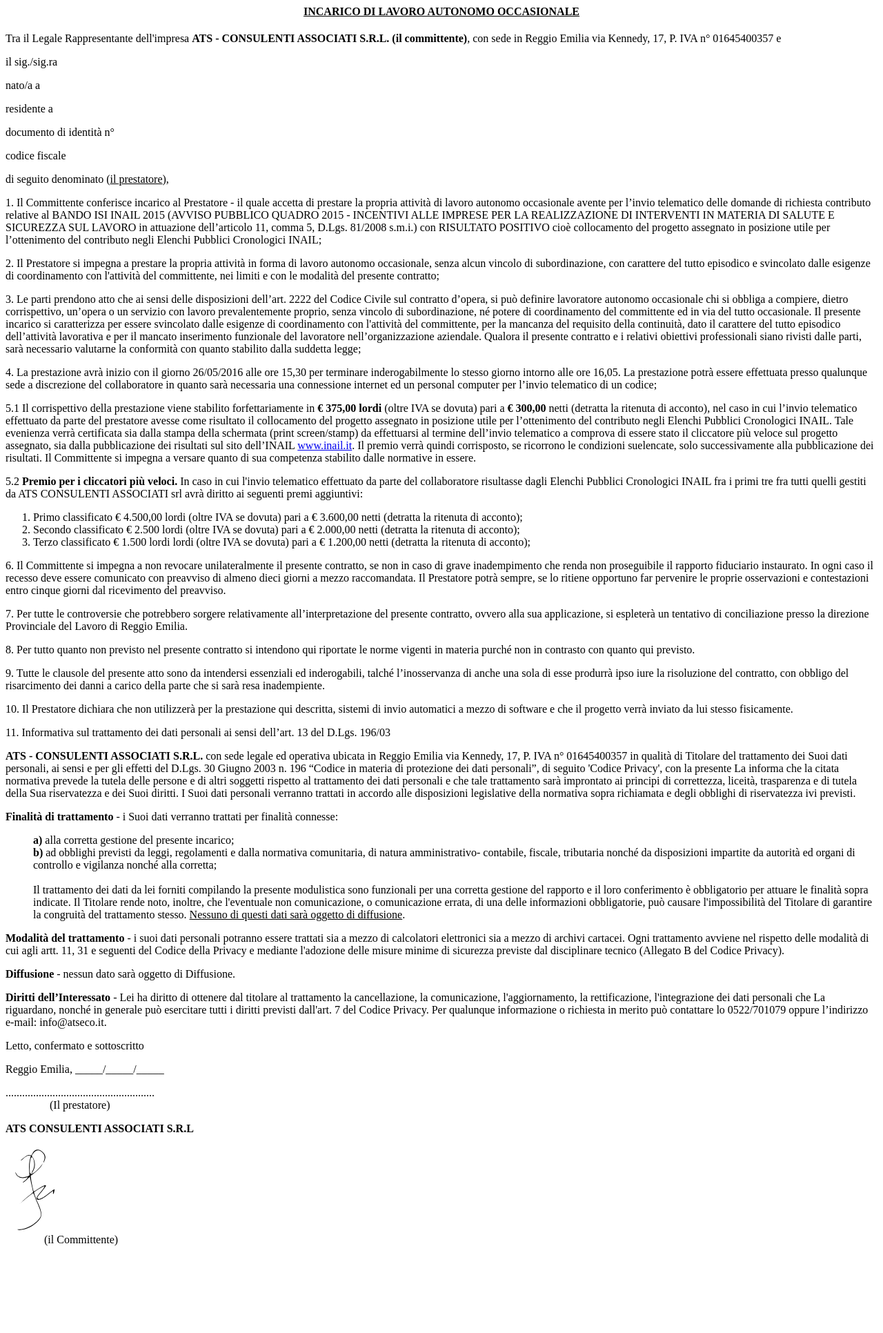
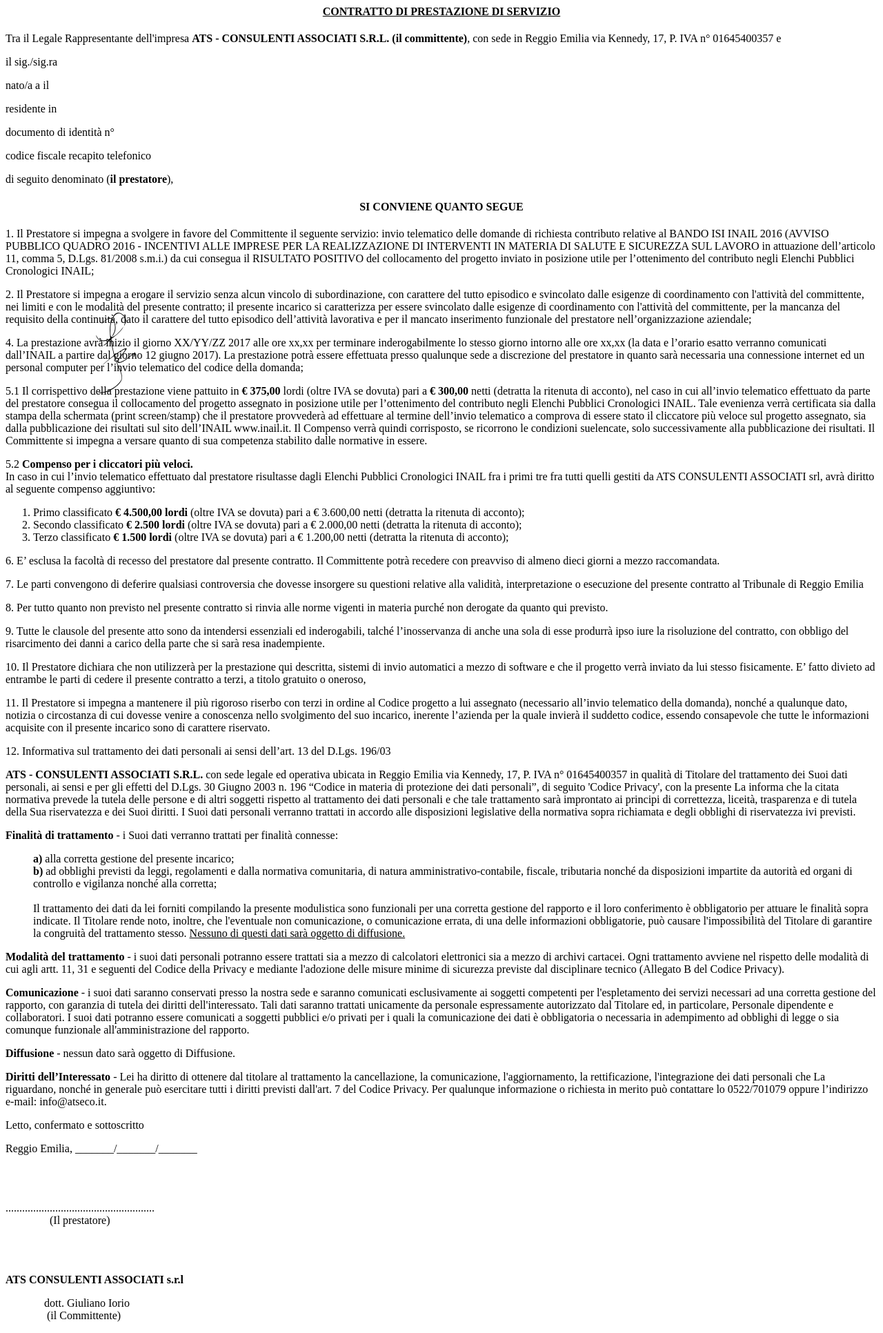
Before and after one commit to dreamorosi/clickday, a PHP site: page /database/application/views/pdf_contract.php in a window 1280 px wide. Shown: the whole page at 69% size. Before the commit the page ends 1806 px from the top, so only its background shows below. Run offline with PHP 8.4, Linux system fonts and the light colour scheme; the template is opened without the code that fills it, so the values that code supplies are empty.

Commit message:
Updated new contract.

```diff
--- a/application/views/pdf_contract.php
+++ b/application/views/pdf_contract.php
@@ -5,46 +5,52 @@
     <title></title>
 </head>
 <body>
-    <h4 style='text-align:center; text-decoration: underline'>INCARICO DI LAVORO AUTONOMO OCCASIONALE</h4>
+<h4 style='text-align:center; text-decoration: underline'>CONTRATTO DI PRESTAZIONE DI SERVIZIO</h4>
 <p>Tra il Legale Rappresentante dell'impresa <b>ATS - CONSULENTI ASSOCIATI S.R.L. (il committente)</b>, con sede in Reggio Emilia via Kennedy, 17, P. IVA n° 01645400357 e</p>
 <p>il sig./sig.ra <? echo $user['name'] .' '. $user['surname']; ?></p>
-    <p>nato/a a <? echo $user['loc']; ?><p>
-    <p>residente a <? echo $user['address'].' '.$user['cap'].' '.$user['prov'] ?></p>
+<p>nato/a a <? echo $user['loc']; ?> il <? echo $user['dateBirth'] ?></p>
+<p>residente in <? echo $user['address'].' '.$user['cap'].' '.$user['prov'] ?></p>
 <p>documento di identità n° <? echo $user['cf']; ?></p>
-    <p>codice fiscale <? echo $user['cf']; ?></p>
-    <p>di seguito denominato (<u>il prestatore</u>),</p>
-    <p>1. Il Committente conferisce incarico al Prestatore - il quale accetta di prestare la propria attività di lavoro autonomo occasionale avente per l’invio telematico delle domande di richiesta contributo relative al BANDO ISI INAIL 2015 (AVVISO PUBBLICO QUADRO 2015 - INCENTIVI ALLE IMPRESE PER LA REALIZZAZIONE DI INTERVENTI IN MATERIA DI SALUTE E SICUREZZA SUL LAVORO in attuazione dell’articolo 11, comma 5, D.Lgs. 81/2008 s.m.i.) con RISULTATO POSITIVO cioè collocamento del progetto assegnato in posizione utile per l’ottenimento del contributo negli Elenchi Pubblici Cronologici INAIL;</p>
-    <p>2. Il Prestatore si impegna a prestare la propria attività in forma di lavoro autonomo occasionale, senza alcun vincolo di subordinazione, con carattere del tutto episodico e svincolato dalle esigenze di coordinamento con l'attività del committente, nei limiti e con le modalità del presente contratto;</p>
-    <p>3. Le parti prendono atto che ai sensi delle disposizioni dell’art. 2222 del Codice Civile sul contratto d’opera, si può definire lavoratore autonomo occasionale chi si obbliga a compiere, dietro corrispettivo, un’opera o un servizio con lavoro prevalentemente proprio, senza vincolo di subordinazione, né potere di coordinamento del committente ed in via del tutto occasionale. Il presente incarico si caratterizza per essere svincolato dalle esigenze di coordinamento con l'attività del committente, per la mancanza del requisito della continuità, dato il carattere del tutto episodico dell’attività lavorativa e per il mancato inserimento funzionale del lavoratore nell’organizzazione aziendale. Qualora il presente contratto e i relativi obiettivi professionali siano rivisti dalle parti, sarà necessario valutarne la conformità con quanto stabilito dalla suddetta legge;</p>
-    <p>4. La prestazione avrà inizio con il giorno 26/05/2016 alle ore 15,30 per terminare inderogabilmente lo stesso giorno intorno alle ore 16,05. La prestazione potrà essere effettuata presso qualunque sede a discrezione del collaboratore in quanto sarà necessaria una connessione internet ed un personal computer per l’invio telematico di un codice;</p>
-    <p>5.1 Il corrispettivo della prestazione viene stabilito forfettariamente in <b>€ 375,00 lordi</b> (oltre IVA se dovuta) pari a <b>€ 300,00</b> netti (detratta la ritenuta di acconto), nel caso in cui l’invio telematico effettuato da parte del prestatore avesse come risultato il collocamento del progetto assegnato in posizione utile per l’ottenimento del contributo negli Elenchi Pubblici Cronologici INAIL. Tale evenienza verrà certificata sia dalla stampa della schermata (print screen/stamp) da effettuarsi al termine dell’invio telematico a comprova di essere stato il cliccatore più veloce sul progetto assegnato, sia dalla pubblicazione dei risultati sul sito dell’INAIL <a href='www.inail.it'>www.inail.it</a>. Il premio verrà quindi corrisposto, se ricorrono le condizioni suelencate, solo successivamente alla pubblicazione dei risultati. Il Committente si impegna a versare quanto di sua competenza stabilito dalle normative in essere.</p>
-    <p>5.2 <b>Premio per i cliccatori più veloci.</b> In caso in cui l'invio telematico effettuato da parte del collaboratore risultasse dagli Elenchi Pubblici Cronologici INAIL fra i primi tre fra tutti quelli gestiti da ATS CONSULENTI ASSOCIATI srl avrà diritto ai seguenti premi aggiuntivi:
+<p>codice fiscale <? echo $user['cf']; ?> recapito telefonico <? echo $user['phone'] ?></p>
+<p>di seguito denominato (<b>il prestatore</b>),</p>
+<h4 style='text-align:center'>SI CONVIENE QUANTO SEGUE</h4>
+<p>1. Il Prestatore si impegna a svolgere in favore del Committente il seguente servizio: invio telematico delle domande di richiesta contributo relative al BANDO ISI INAIL 2016 (AVVISO PUBBLICO QUADRO 2016 - INCENTIVI ALLE IMPRESE PER LA REALIZZAZIONE DI INTERVENTI IN MATERIA DI SALUTE E SICUREZZA SUL LAVORO in attuazione dell’articolo 11, comma 5, D.Lgs. 81/2008 s.m.i.) da cui consegua il RISULTATO POSITIVO del collocamento del progetto inviato in posizione utile per l’ottenimento del contributo negli Elenchi Pubblici Cronologici INAIL; </p>
+<p>2. Il Prestatore si impegna a erogare il servizio senza alcun vincolo di subordinazione, con carattere del tutto episodico e svincolato dalle esigenze di coordinamento con l'attività del committente, nei limiti e con le modalità del presente contratto; il presente incarico si caratterizza per essere svincolato dalle esigenze di coordinamento con l'attività del committente, per la mancanza del requisito della continuità, dato il carattere del tutto episodico dell’attività lavorativa e per il mancato inserimento funzionale del prestatore nell’organizzazione aziendale; </p>
+<p>4. La prestazione avrà inizio il giorno XX/YY/ZZ 2017 alle ore xx,xx per terminare inderogabilmente lo stesso giorno intorno alle ore xx,xx (la data e l’orario esatto verranno comunicati dall’INAIL a partire dal giorno 12 giugno 2017). La prestazione potrà essere effettuata presso qualunque sede a discrezione del prestatore in quanto sarà necessaria una connessione internet ed un personal computer per l’invio telematico del codice della domanda; </p>
+<p>5.1 Il corrispettivo della prestazione viene pattuito in <b>€ 375,00</b> lordi (oltre IVA se dovuta) pari a <b>€ 300,00</b> netti (detratta la ritenuta di acconto), nel caso in cui all’invio telematico effettuato da parte del prestatore consegua il collocamento del progetto assegnato in posizione utile per l’ottenimento del contributo negli Elenchi Pubblici Cronologici INAIL. Tale evenienza verrà certificata sia dalla stampa della schermata (print screen/stamp) che il prestatore provvederà ad effettuare al termine dell’invio telematico a comprova di essere stato il cliccatore più veloce sul progetto assegnato, sia dalla pubblicazione dei risultati sul sito dell’INAIL www.inail.it. Il Compenso verrà quindi corrisposto, se ricorrono le condizioni suelencate, solo successivamente alla pubblicazione dei risultati. Il Committente si impegna a versare quanto di sua competenza stabilito dalle normative in essere. </p>
+<p>5.2 <b>Compenso per i cliccatori più veloci.</b><br>
+    In caso in cui l’invio telematico effettuato dal prestatore risultasse dagli Elenchi Pubblici Cronologici INAIL fra i primi tre fra tutti quelli gestiti da ATS CONSULENTI ASSOCIATI srl, avrà diritto al seguente compenso aggiuntivo:
 <ol>
-        <li>Primo classificato € 4.500,00 lordi (oltre IVA se dovuta) pari a € 3.600,00 netti (detratta la ritenuta di acconto);</li>
-        <li>Secondo classificato € 2.500 lordi (oltre IVA se dovuta) pari a € 2.000,00 netti (detratta la ritenuta di acconto);</li>
-        <li>Terzo classificato € 1.500 lordi lordi (oltre IVA se dovuta) pari a € 1.200,00 netti (detratta la ritenuta di acconto);</li>
-    </ol></p>
-    <p>6. Il Committente si impegna a non revocare unilateralmente il presente contratto, se non in caso di grave inadempimento che renda non proseguibile il rapporto fiduciario instaurato. In ogni caso il recesso deve essere comunicato con preavviso di almeno dieci giorni a mezzo raccomandata. Il Prestatore potrà sempre, se lo ritiene opportuno far pervenire le proprie osservazioni e contestazioni entro cinque giorni dal ricevimento del preavviso.</p>
-    <p>7. Per tutte le controversie che potrebbero sorgere relativamente all’interpretazione del presente contratto, ovvero alla sua applicazione, si espleterà un tentativo di conciliazione presso la direzione Provinciale del Lavoro di Reggio Emilia.</p>
-    <p>8. Per tutto quanto non previsto nel presente contratto si intendono qui riportate le norme vigenti in materia purché non in contrasto con quanto qui previsto.</p>
-    <p>9. Tutte le clausole del presente atto sono da intendersi essenziali ed inderogabili, talché l’inosservanza di anche una sola di esse produrrà ipso iure la risoluzione del contratto, con obbligo del risarcimento dei danni a carico della parte che si sarà resa inadempiente.</p>
-    <p>10. Il Prestatore dichiara che non utilizzerà per la prestazione qui descritta, sistemi di invio automatici a mezzo di software e che il progetto verrà inviato da lui stesso fisicamente.</p>
-    <p>11. Informativa sul trattamento dei dati personali ai sensi dell’art. 13 del D.Lgs. 196/03</p>
-    <p><b>ATS - CONSULENTI ASSOCIATI S.R.L.</b> con sede legale ed operativa ubicata in Reggio Emilia via Kennedy, 17, P. IVA n° 01645400357 in qualità di Titolare del trattamento dei Suoi dati personali, ai sensi e per gli effetti del D.Lgs. 30 Giugno 2003 n. 196 “Codice in materia di protezione dei dati personali”, di seguito 'Codice Privacy', con la presente La informa che la citata normativa prevede la tutela delle persone e di altri soggetti rispetto al trattamento dei dati personali e che tale trattamento sarà improntato ai principi di correttezza, liceità, trasparenza e di tutela della Sua riservatezza e dei Suoi diritti. I Suoi dati personali verranno trattati in accordo alle disposizioni legislative della normativa sopra richiamata e degli obblighi di riservatezza ivi previsti.</p>
+    <li>Primo classificato <b>€ 4.500,00 lordi</b> (oltre IVA se dovuta) pari a € 3.600,00 netti (detratta la ritenuta di acconto);</li>
+    <li>Secondo classificato <b>€ 2.500 lordi</b> (oltre IVA se dovuta) pari a € 2.000,00 netti (detratta la ritenuta di acconto);</li>
+    <li>Terzo classificato <b>€ 1.500 lordi</b> (oltre IVA se dovuta) pari a € 1.200,00 netti (detratta la ritenuta di acconto);</li>
+</ol>
+</p>
+<p>6. E’ esclusa la facoltà di recesso del prestatore dal presente contratto. Il Committente potrà recedere con preavviso di almeno dieci giorni a mezzo raccomandata.</p>
+<p>7. Le parti convengono di deferire qualsiasi controversia che dovesse insorgere su questioni relative alla validità, interpretazione o esecuzione del presente contratto al Tribunale di Reggio Emilia </p>
+<p>8. Per tutto quanto non previsto nel presente contratto si rinvia alle norme vigenti in materia purché non derogate da quanto qui previsto.</p>
+<p>9. Tutte le clausole del presente atto sono da intendersi essenziali ed inderogabili, talché l’inosservanza di anche una sola di esse produrrà ipso iure la risoluzione del contratto, con obbligo del risarcimento dei danni a carico della parte che si sarà resa inadempiente. </p>
+<p>10. Il Prestatore dichiara che non utilizzerà per la prestazione qui descritta, sistemi di invio automatici a mezzo di software e che il progetto verrà inviato da lui stesso fisicamente. E’ fatto divieto ad entrambe le parti di cedere il presente contratto a terzi, a titolo gratuito o oneroso,</p>
+<p>11. Il Prestatore si impegna a mantenere il più rigoroso riserbo con terzi in ordine al Codice progetto a lui assegnato (necessario all’invio telematico della domanda), nonché a qualunque dato, notizia o circostanza di cui dovesse venire a conoscenza nello svolgimento del suo incarico, inerente l’azienda per la quale invierà il suddetto codice, essendo consapevole che tutte le informazioni acquisite con il presente incarico sono di carattere riservato. </p>
+<p>12. Informativa sul trattamento dei dati personali ai sensi dell’art. 13 del D.Lgs. 196/03 </p>
+<p><b>ATS - CONSULENTI ASSOCIATI S.R.L.</b> con sede legale ed operativa ubicata in Reggio Emilia via Kennedy, 17, P. IVA n° 01645400357 in qualità di Titolare del trattamento dei Suoi dati personali, ai sensi e per gli effetti del D.Lgs. 30 Giugno 2003 n. 196 “Codice in materia di protezione dei dati personali”, di seguito 'Codice Privacy', con la presente La informa che la citata normativa prevede la tutela delle persone e di altri soggetti rispetto al trattamento dei dati personali e che tale trattamento sarà improntato ai principi di correttezza, liceità, trasparenza e di tutela della Sua riservatezza e dei Suoi diritti. I Suoi dati personali verranno trattati in accordo alle disposizioni legislative della normativa sopra richiamata e degli obblighi di riservatezza ivi previsti.</p>
 <p><b>Finalità di trattamento</b> - i Suoi dati verranno trattati per finalità connesse:
 <ul style='list-style-type:none'>
     <li><b>a)</b> alla corretta gestione del presente incarico;</li>
-        <li><b>b)</b> ad obblighi previsti da leggi, regolamenti e dalla normativa comunitaria, di natura amministrativo- contabile, fiscale, tributaria nonché da disposizioni impartite da autorità ed organi di controllo e vigilanza nonché alla corretta;</li>
-        <li><br/>Il trattamento dei dati da lei forniti compilando la presente modulistica sono funzionali per una corretta gestione del rapporto e il loro conferimento è obbligatorio per attuare le finalità sopra indicate. Il Titolare rende noto, inoltre, che l'eventuale non comunicazione, o comunicazione errata, di una delle informazioni obbligatorie, può causare l'impossibilità del Titolare di garantire la congruità del trattamento stesso. <u>Nessuno di questi dati sarà oggetto di diffusione</u>.</li>
+    <li><b>b)</b> ad obblighi previsti da leggi, regolamenti e dalla normativa comunitaria, di natura amministrativo-contabile, fiscale, tributaria nonché da disposizioni impartite da autorità ed organi di controllo e vigilanza nonché alla corretta;</li>
+    <li><br/>Il trattamento dei dati da lei forniti compilando la presente modulistica sono funzionali per una corretta gestione del rapporto e il loro conferimento è obbligatorio per attuare le finalità sopra indicate. Il Titolare rende noto, inoltre, che l'eventuale non comunicazione, o comunicazione errata, di una delle informazioni obbligatorie, può causare l'impossibilità del Titolare di garantire la congruità del trattamento stesso. <u>Nessuno di questi dati sarà oggetto di diffusione.</u></li>
 </ul></p>
-    <p><b>Modalità del trattamento</b> - i suoi dati personali potranno essere trattati sia a mezzo di calcolatori elettronici sia a mezzo di archivi cartacei. Ogni trattamento avviene nel rispetto delle modalità di cui agli artt. 11, 31 e seguenti del Codice della Privacy e mediante l'adozione delle misure minime di sicurezza previste dal disciplinare tecnico (Allegato B del Codice Privacy).</p>
+<p><b>Modalità del trattamento</b> - i suoi dati personali potranno essere trattati sia a mezzo di calcolatori elettronici sia a mezzo di archivi cartacei. Ogni trattamento avviene nel rispetto delle modalità di cui agli artt. 11, 31 e seguenti del Codice della Privacy e mediante l'adozione delle misure minime di sicurezza previste dal disciplinare tecnico (Allegato B del Codice Privacy).</p>
+<p><b>Comunicazione</b> - i suoi dati saranno conservati presso la nostra sede e saranno comunicati esclusivamente ai soggetti competenti per l'espletamento dei servizi necessari ad una corretta gestione del rapporto, con garanzia di tutela dei diritti dell'interessato. Tali dati saranno trattati unicamente da personale espressamente autorizzato dal Titolare ed, in particolare, Personale dipendente e collaboratori. I suoi dati potranno essere comunicati a soggetti pubblici e/o privati per i quali la comunicazione dei dati è obbligatoria o necessaria in adempimento ad obblighi di legge o sia comunque funzionale all'amministrazione del rapporto.</p>
 <p><b>Diffusione</b> - nessun dato sarà oggetto di Diffusione.</p>
-    <p><b>Diritti dell’Interessato</b> - Lei ha diritto di ottenere dal titolare al trattamento la cancellazione, la comunicazione, l'aggiornamento, la rettificazione, l'integrazione dei dati personali che La riguardano, nonché in generale può esercitare tutti i diritti previsti dall'art. 7 del Codice Privacy. Per qualunque informazione o richiesta in merito può contattare lo 0522/701079 oppure l’indirizzo e-mail: info@atseco.it.</p>
+<p><b>Diritti dell’Interessato</b> - Lei ha diritto di ottenere dal titolare al trattamento la cancellazione, la comunicazione, l'aggiornamento, la rettificazione, l'integrazione dei dati personali che La riguardano, nonché in generale può esercitare tutti i diritti previsti dall'art. 7 del Codice Privacy. Per qualunque informazione o richiesta in merito può contattare lo 0522/701079 oppure l’indirizzo e-mail: info@atseco.it.</p>
 <p>Letto, confermato e sottoscritto</p>
-    <p>Reggio Emilia, _____/_____/_____</p>
+<p>Reggio Emilia, _______/_______/_______</p>
+<br><br>
 <p>......................................................<br/><span style='color:#fff'>................</span>(Il prestatore)</p>
-    <p><b>ATS CONSULENTI ASSOCIATI S.R.L</b></p>
-    <p><svg version="1.0" xmlns="http://www.w3.org/2000/svg"
+<br><br>
+<p><b>ATS CONSULENTI ASSOCIATI s.r.l</b></p>
+<div style="left: 125px; bottom: 225px; position: absolute;"><svg version="1.0" xmlns="http://www.w3.org/2000/svg"
                                                                   width="75.000000pt" height="95.000000pt" viewBox="0 0 150.000000 190.000000"
                                                                   preserveAspectRatio="xMidYMid meet">
         <g transform="translate(0.000000,190.000000) scale(0.100000,-0.100000)"
@@ -70,5 +76,8 @@
 59 68 141 57 202 -27 32 -45 37 -96 13 -153 -8 -20 -13 -38 -10 -41 7 -8 37
 68 42 108 9 70 -88 170 -164 170 -21 0 -47 -6 -58 -12z"/>
         </g>
-</svg><br/><span style='color:#fff'>..............</span>(il Committente)</p>
+    </svg><br/>
+</div>
+<p><span style='color:#fff'>..............</span>dott. Giuliano Iorio<br>
+    <span style='color:#fff'>...............</span>(il Committente)</p>
 </body>
```
Also changed, not shown: 1 other file. Lines whose indentation alone changed are shown as unchanged.
